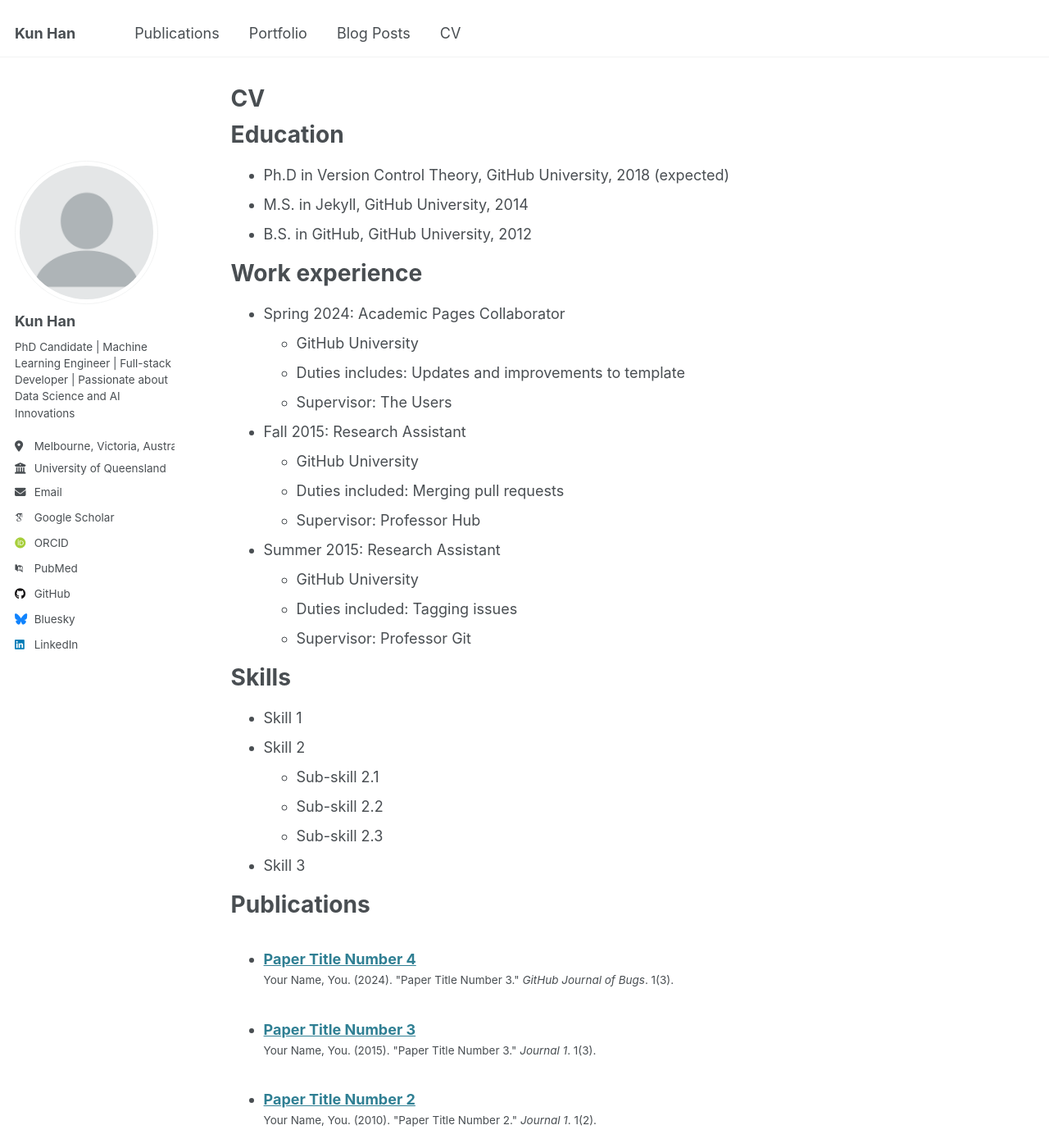
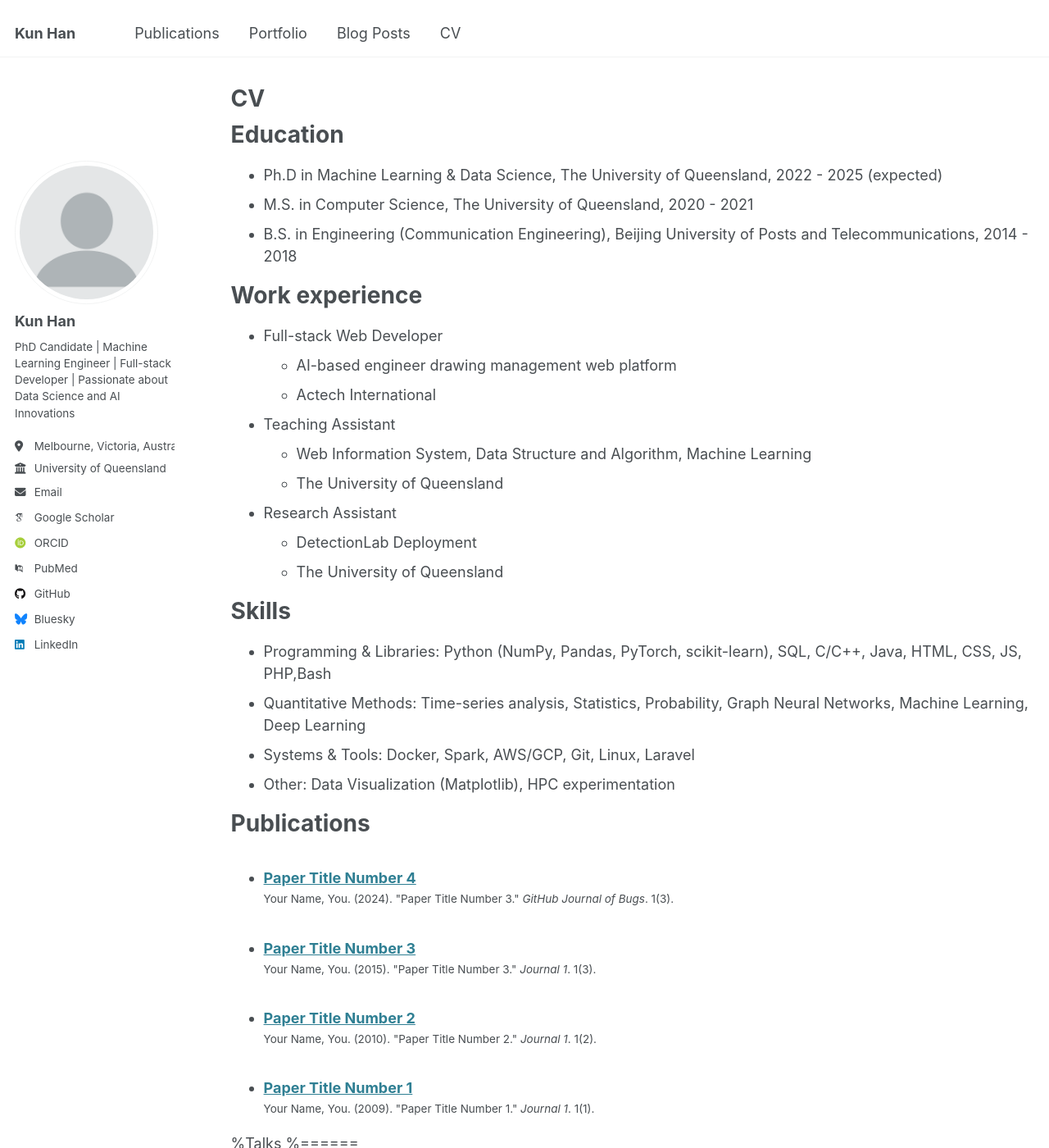
Before and after one commit to Evan-Kun/Evan-Kun.github.io, a Jekyll site: the page built from _pages/cv.md, in a window 1280 px wide and 1400 px high. Shown: the whole window at 82% size. Built offline with Jekyll 4.4.1, drawn with Linux system fonts in a browser that asks for light colours; some web fonts are replaced; some of the changed text lies outside the part shown.

Commit message:
Update cv.md

```diff
--- a/_pages/cv.md
+++ b/_pages/cv.md
@@ -11,35 +11,32 @@ redirect_from:
 
 Education
 ======
-* Ph.D in Version Control Theory, GitHub University, 2018 (expected)
-* M.S. in Jekyll, GitHub University, 2014
-* B.S. in GitHub, GitHub University, 2012
+* Ph.D in Machine Learning & Data Science, The University of Queensland, 2022 - 2025 (expected)
+* M.S. in Computer Science, The University of Queensland, 2020 - 2021
+* B.S. in Engineering (Communication Engineering), Beijing University of Posts and Telecommunications, 2014 - 2018
 
 Work experience
 ======
-* Spring 2024: Academic Pages Collaborator
-  * GitHub University
-  * Duties includes: Updates and improvements to template
-  * Supervisor: The Users
+* Full-stack Web Developer
+  * AI-based engineer drawing management web platform
+  * Actech International
 
-* Fall 2015: Research Assistant
-  * GitHub University
-  * Duties included: Merging pull requests
-  * Supervisor: Professor Hub
 
-* Summer 2015: Research Assistant
-  * GitHub University
-  * Duties included: Tagging issues
-  * Supervisor: Professor Git
+* Teaching Assistant
+  * Web Information System, Data Structure and Algorithm, Machine Learning
+  * The University of Queensland
+
+* Research Assistant
+  * DetectionLab Deployment
+  * The University of Queensland
+
 
 Skills
 ======
-* Skill 1
-* Skill 2
-  * Sub-skill 2.1
-  * Sub-skill 2.2
-  * Sub-skill 2.3
-* Skill 3
+* Programming & Libraries: Python (NumPy, Pandas, PyTorch, scikit-learn), SQL, C/C++, Java, HTML, CSS, JS, PHP,Bash
+* Quantitative Methods: Time-series analysis, Statistics, Probability, Graph Neural Networks, Machine Learning, Deep Learning
+* Systems & Tools: Docker, Spark, AWS/GCP, Git, Linux, Laravel
+* Other: Data Visualization (Matplotlib), HPC experimentation
 
 Publications
 ======
@@ -47,14 +44,14 @@ Publications
     {% include archive-single-cv.html %}
   {% endfor %}</ul>
 
-Talks
-======
+%Talks
+%======
   <ul>{% for post in site.talks reversed %}
     {% include archive-single-talk-cv.html  %}
   {% endfor %}</ul>
 
-Teaching
-======
+%Teaching
+%======
   <ul>{% for post in site.teaching reversed %}
     {% include archive-single-cv.html %}
   {% endfor %}</ul>
```
